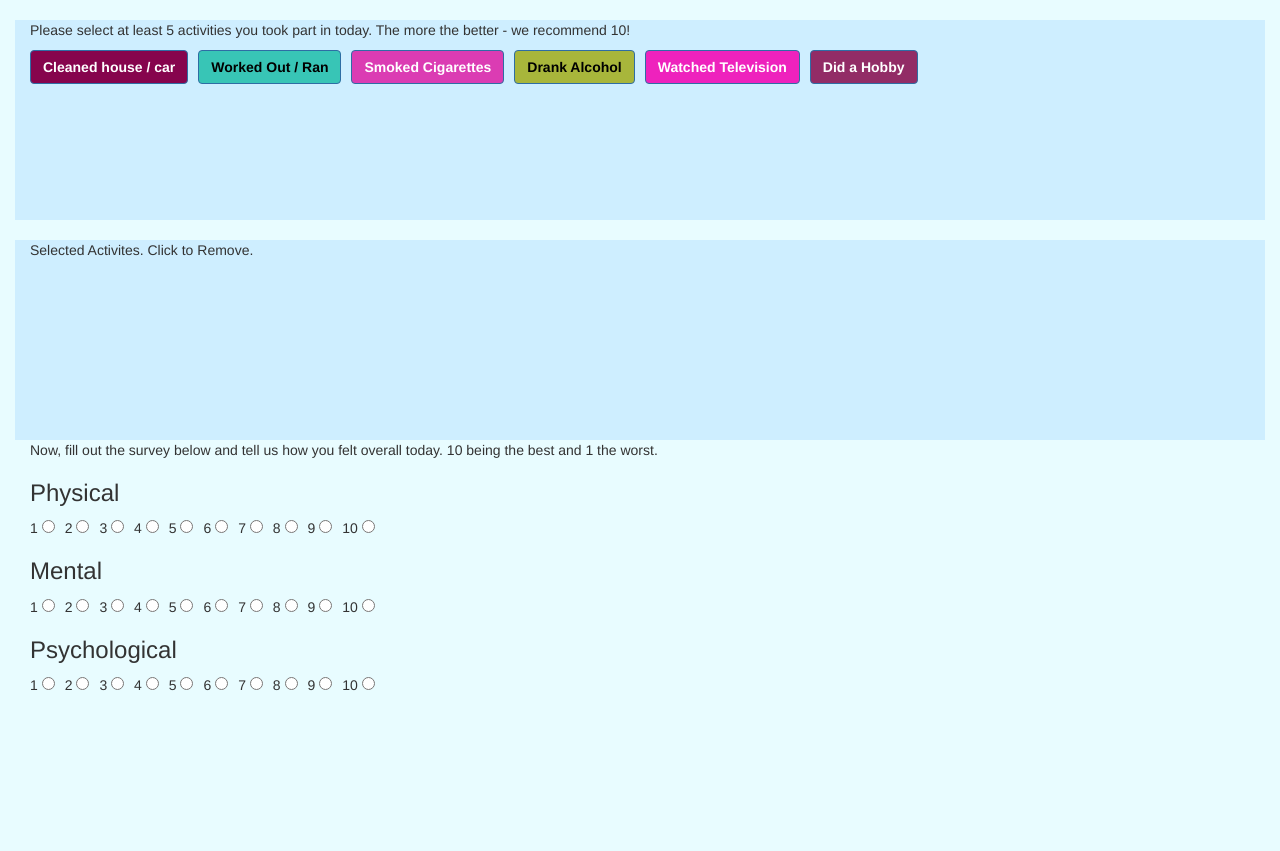
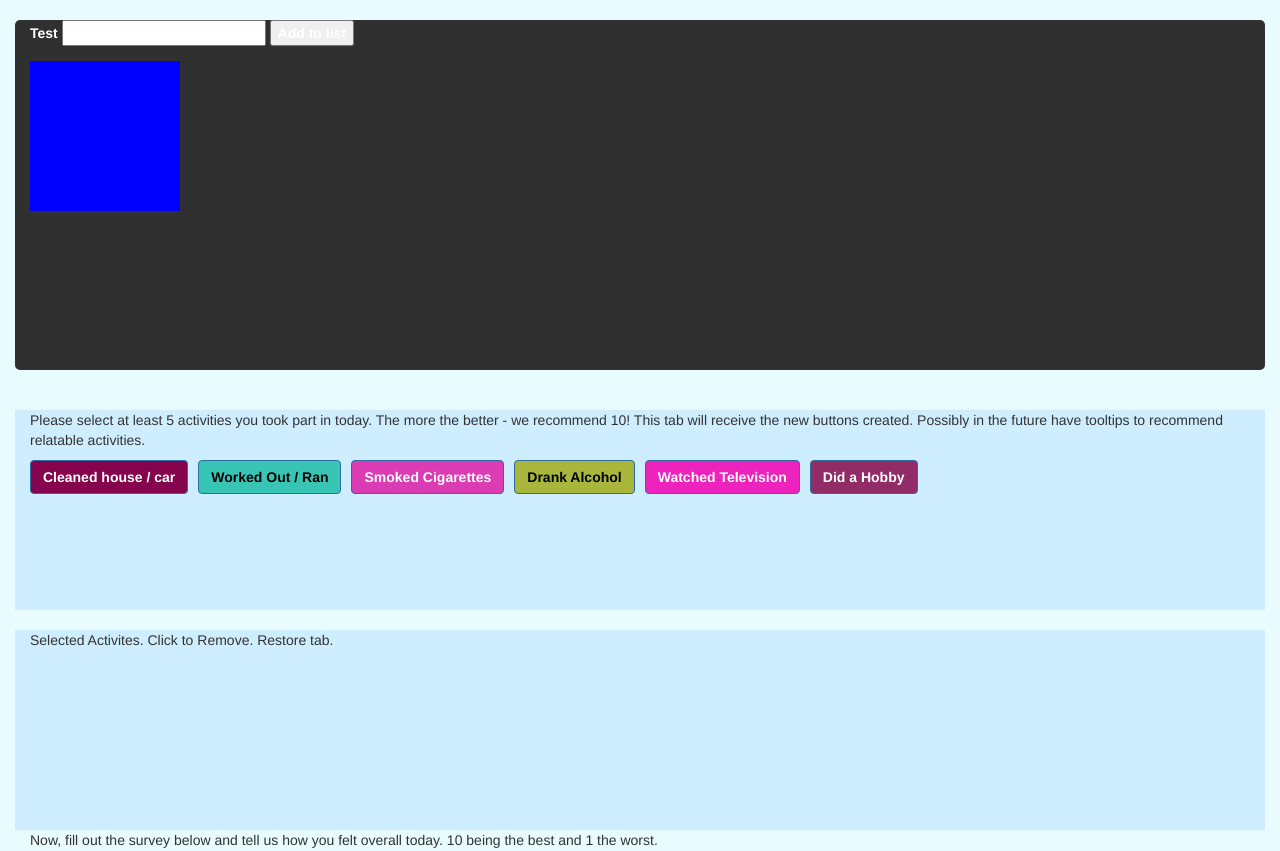
Before and after one commit to TheScogg/CodeLouisville, a plain HTML site: page aDataRemember/index.html in a window 1280 px wide. Shown: the top 851 px of the page. Before the commit the page ends 800 px from the top, so only its background shows below. Drawn offline with nearby package versions, Linux system fonts and the light colour scheme.

Commit message:
Array needs to include finding length or a foreach loop so that we can iterate through.

```diff
--- a/aDataRemember/index.html
+++ b/aDataRemember/index.html
@@ -19,12 +19,53 @@
 <body>
     <div id="row" style="margin-bottom:35px;">
         <div class="container-fluid">
+
+            <div class="col-md-12 new_activity" style="background-color:#303030;color:white;margin:20px 0px 20px 0px;height:350px;-webkit-border-radius:5px;-moz-border-radius:5px;border-radius:5px;font-weight:700;">
+                Test
+
+
+
+                <input type="text" name="activity_creation" id="activity_creation" style="color:#1e1e1e;" />
+
+                <button id="submit_button">Add to list</button>
+
+
+
+                <!--
+
+                    Goal is to:
+
+                    1. Setup a side box that any deleted items are moved to for a history of previously set activities. This is recommended for database layout to prevent overloading of activities that may be the
+                    same or extremely similar.
+                    2. Utilize original two boxes for deletion and restoration of previous events.
+                    3. Create third box to allow users to create
+
+                    -->
+                <div style="width:150px;height:150px;background-color:blue;margin-top:15px;" id="test_receiving_container">
+
+                </div>
+
+            </div>
+
+
+
             <div class="col-md-12 generateActivityButtons">
-                <span>Please select at least 5 activities you took part in today. The more the better - we recommend 10!</span><br>
+                <span>Please select at least 5 activities you took part in today. The more the better - we recommend 10!
+                This tab will receive the new buttons created. Possibly in the future have tooltips to recommend relatable activities.
+
+                <!--
+
+                    object or array to define all activities that could possibly be relatable or just a list small or large
+
+
+
+                -->
+
+                </span><br>
             </div>
 
             <div class="col-md-12 activityHolder">
-                <span>Selected Activites. Click to Remove.</span><br>
+                <span>Selected Activites. Click to Remove. Restore tab.</span><br>
             </div>
 
             <div class="col-md-12 drawSurvey">
--- a/aDataRemember/js/app.js
+++ b/aDataRemember/js/app.js
@@ -3,7 +3,31 @@
  */
 console.log("JS Running");
 
+
+
 $(document).ready(function () {
+    //This action is to allow a user to create their own custom activity buttons and add them.
+
+    var created_activities = [];
+
+    $("#submit_button").click('on', function () {
+
+
+        var input_value = $("#activity_creation").val();
+        created_activities.push(input_value);
+        console.log(created_activities);
+
+
+
+        var test = $("#test_receiving_container");
+        $.each(created_activities, function(index, value) {
+            test.push('<span>' + value + '</span>');
+        });
+
+    });
+
+    //
+
     //Master List of activities, will eventually be pulled from MongoDB
     var activities = {
         0: ["Cleaned house / car", "good"],
@@ -13,6 +37,10 @@ $(document).ready(function () {
         4: ["Watched Television", "neutral"],
         5: ["Did a Hobby", "neutral"]
     };
+
+
+
+
 
     var colors = ['#C72113', '#9E5218', '#935116', '#CB4335', '#196F3D', '#B9770E', '#27AE60', '#F4D03F', '#1A5276', '#633974', '#48C9B0', '#AF7AC5'];
 
```
